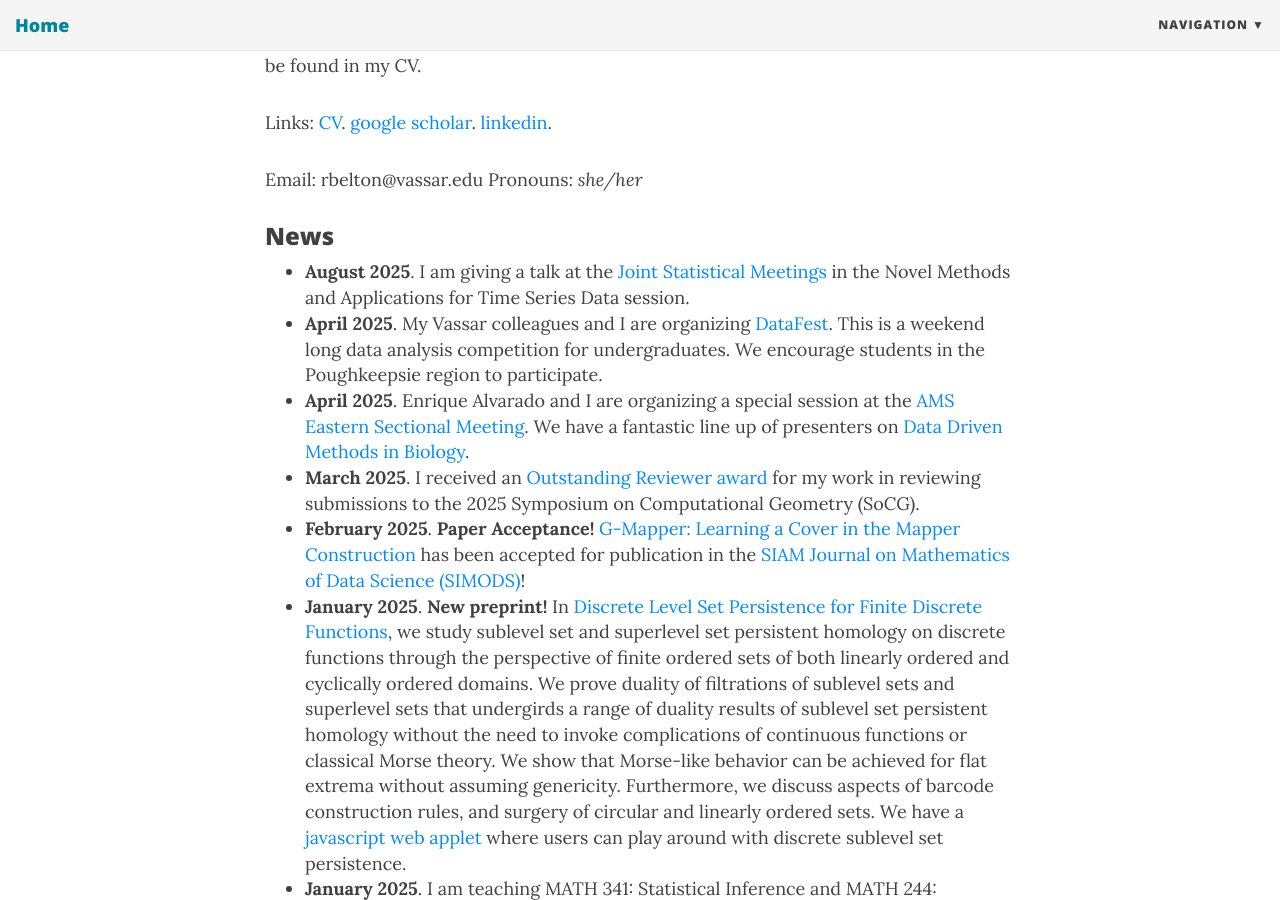
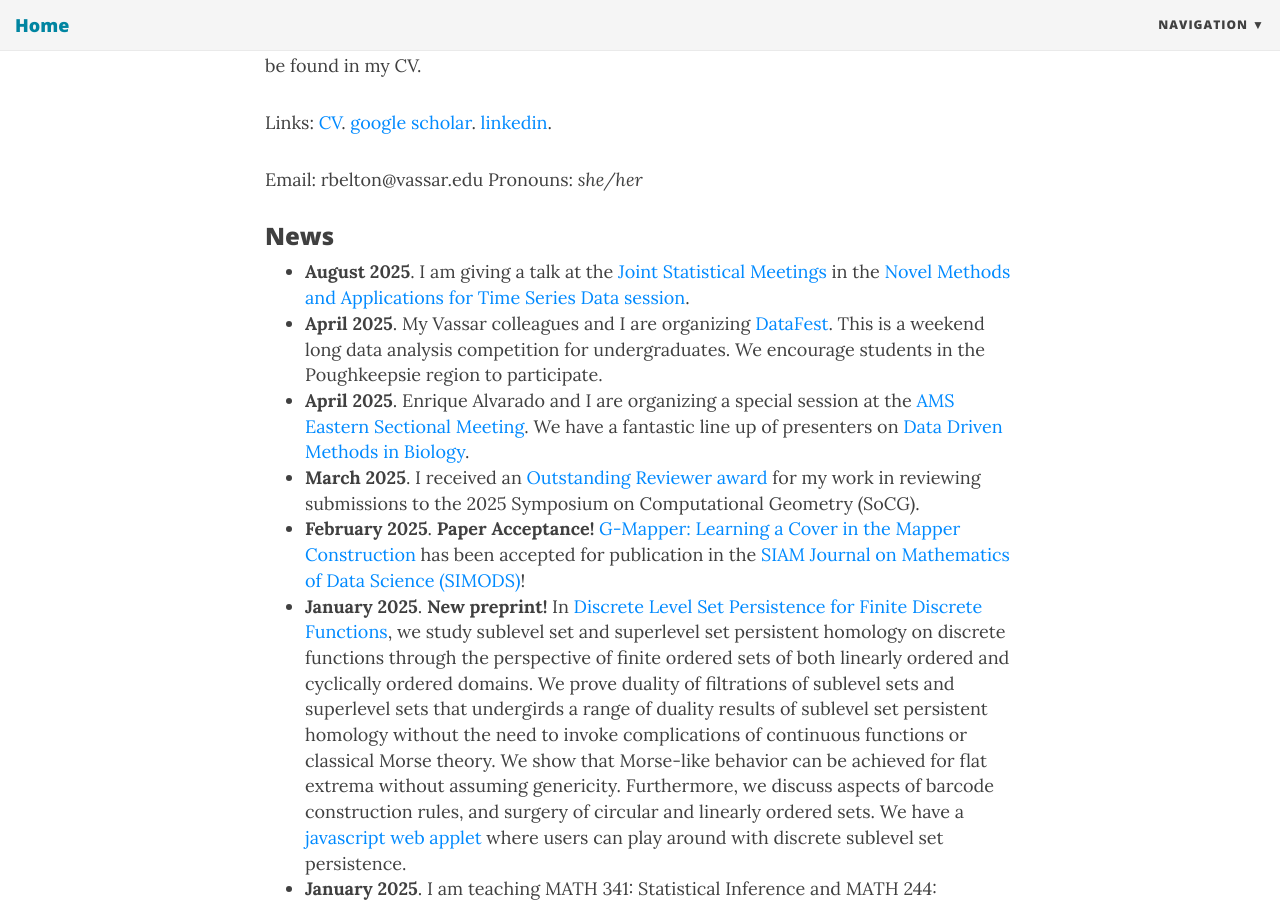
Before and after one commit to robinbelton/robinbelton.github.io, a Jekyll site: the page built from index.html, in a window 1280 px wide and 900 px high, scrolled down 614 px. Built offline with Jekyll 4.4.1, drawn with Linux system fonts in a browser that asks for light colours; nearby versions of some CDN libraries; the list of posts is cut into pages by our own code.

Commit message:
Update homepage

```diff
--- a/index.html
+++ b/index.html
@@ -18,7 +18,7 @@ Hello! I am an Assistant Professor in the Department of Mathematics and Statisti
 
 <h3>News</h3>
 <ul>
-    <li><b>August 2025</b>. I am giving a talk at the <a href = "https://ww2.amstat.org/meetings/jsm/2025/">Joint Statistical Meetings</a> in the Novel Methods and Applications for Time Series Data session.</li>
+    <li><b>August 2025</b>. I am giving a talk at the <a href = "https://ww2.amstat.org/meetings/jsm/2025/">Joint Statistical Meetings</a> in the <a href = "https://ww3.aievolution.com/JSMAnnual2025/Events/pubSearchEvents?style=0">Novel Methods and Applications for Time Series Data session</a>.</li>
     <li><b>April 2025</b>. My Vassar colleagues and I are organizing <a href= "https://pages.vassar.edu/datafest/">DataFest</a>. This is a weekend long data analysis competition for undergraduates. We encourage students in the Poughkeepsie region to participate.</li>
     <li><b>April 2025</b>. Enrique Alvarado and I are organizing a special session at the <a href = "https://www.ams.org/meetings/sectional/2320_program.html">AMS Eastern Sectional Meeting</a>. We have a fantastic line up of presenters on <a href = "https://www.ams.org/meetings/sectional/2320_program_ss9.html#title">Data Driven Methods in Biology</a>.</li>
     <li><b>March 2025</b>. I received an <a href = "https://socg25.github.io/awards.html">Outstanding Reviewer award</a> for my work in reviewing submissions to the 2025 Symposium on Computational Geometry (SoCG).</li>
```
